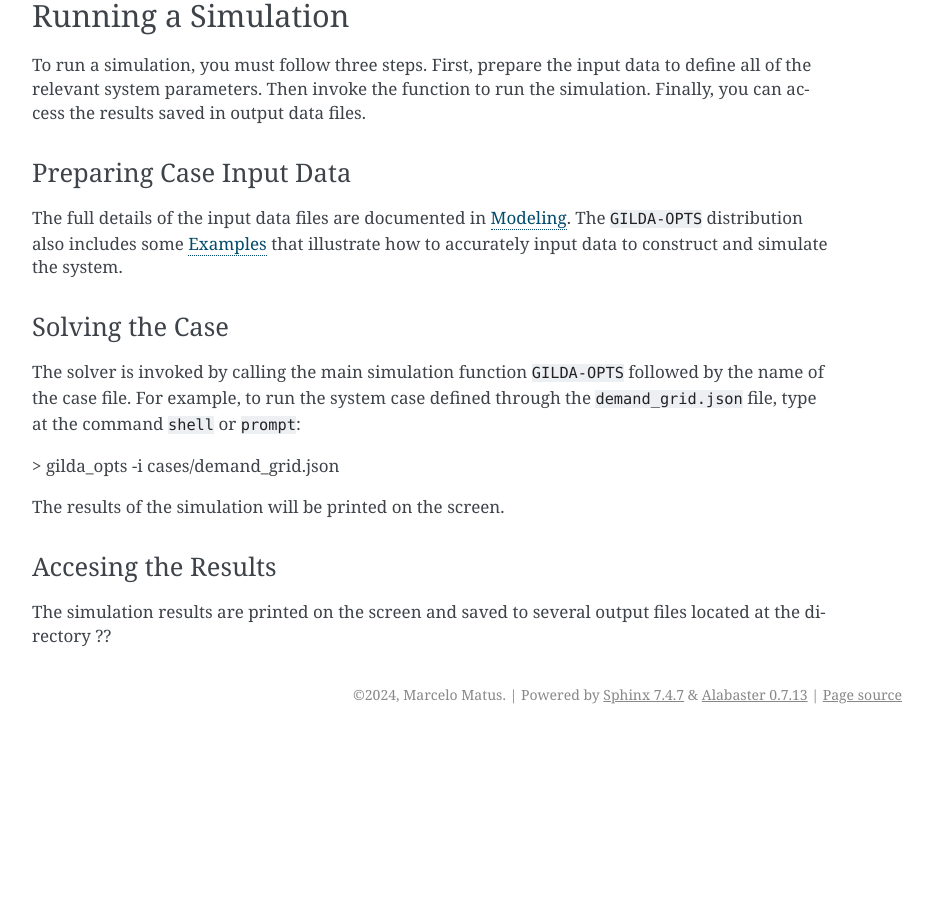
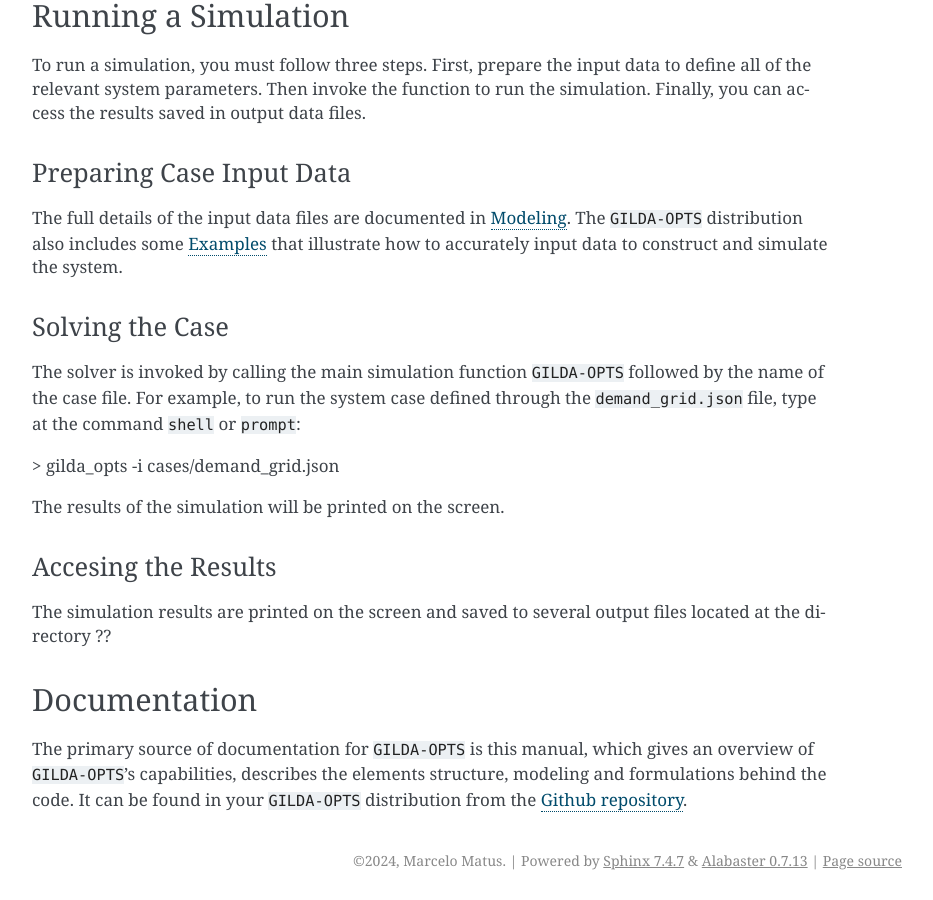
Before and after one commit to marcelomatus/gilda-opts, a Sphinx documentation site: the page built from docs/GettingStarted.rst, in a window 1280 px wide and 900 px high, scrolled down 1268 px. Shown: the whole window, without its empty margins (338-1271 px from the left). Built offline with Sphinx 7.4.7, drawn with Linux system fonts in a browser that asks for light colours; pages that are not in the unit, such as notebooks, are missing from menus; before the commit the page ends 2002 px from its top, so only the background shows below that.

Commit message:
Update GettingStarted.rst

```diff
--- a/docs/GettingStarted.rst
+++ b/docs/GettingStarted.rst
@@ -78,5 +78,10 @@ Accesing the Results
 ^^^^^^^^^^^^^^^^^^^^
 The simulation results are printed on the screen and saved to several output files located at the directory ??
 
+===============
+Documentation
+===============
+The primary source of documentation for ``GILDA-OPTS`` is this manual, which gives an overview of ``GILDA-OPTS``’s capabilities, describes the elements structure, modeling and formulations behind the code. It can be found in your ``GILDA-OPTS`` distribution from the `Github repository`_.
+
 
 .. _Github repository: https://github.com/marcelomatus/gilda-opts
```
